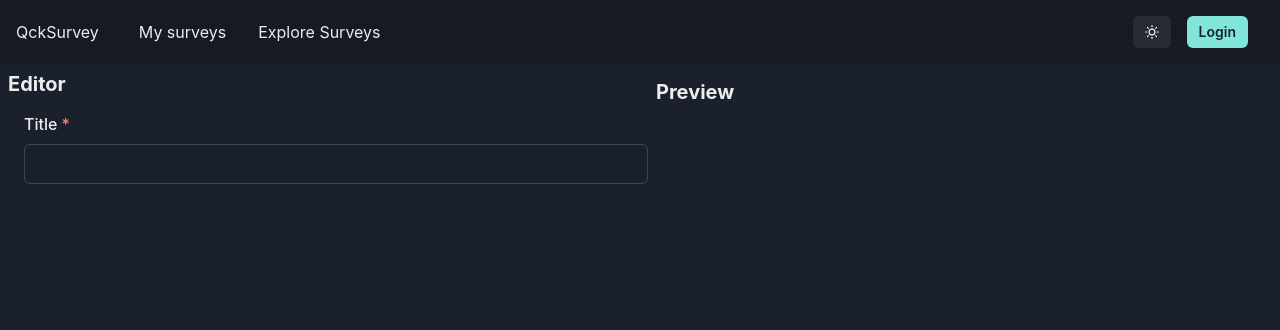
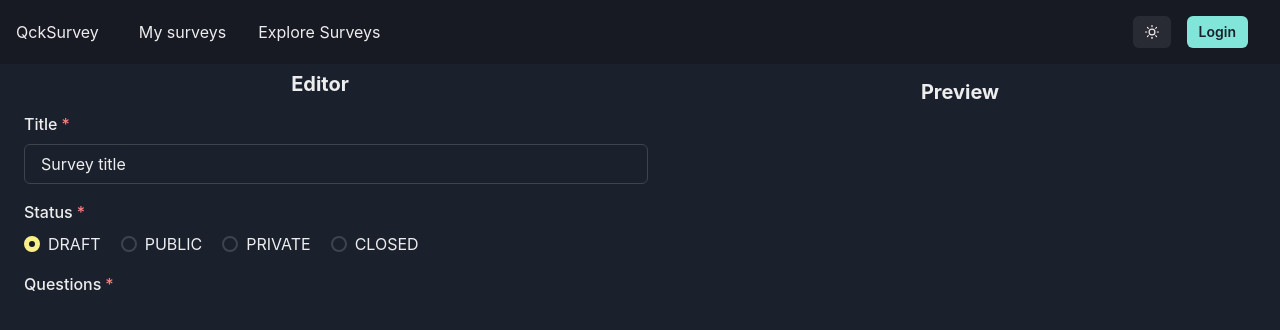
Before and after one commit to cspadar/qcksurvey-fe, a React (Vite) app: page /survey/edit in a window 1280 px wide. Shown: the top 330 px of the page. Built offline with nearby package versions, Linux system fonts and the light colour scheme.

Commit message:
add: zustand, interfaces, delete survey

```diff
--- a/package.json
+++ b/package.json
@@ -19,7 +19,8 @@
     "react-dom": "^18.2.0",
     "react-query": "^3.39.2",
     "react-router-dom": "^6.7.0",
-    "react-split-pane": "^0.1.92"
+    "react-split-pane": "^0.1.92",
+    "zustand": "^4.3.5"
   },
   "devDependencies": {
     "@types/react": "^18.0.26",
--- a/src/api/survey.ts
+++ b/src/api/survey.ts
@@ -19,9 +19,15 @@ const getSurvey = async (id: string) => {
     return response.data;
 }
 
+const deleteSurvey = async (id: string) => {
+    const response = await axiosClient.delete<ISurvey>(`/survey/${id}`);
+    return response.data;
+}
+
 const SurveyService = {
     findAllMine,
-    getSurvey
+    getSurvey,
+    deleteSurvey
 }
 
 export default SurveyService;
--- /dev/null
+++ b/src/interface/survey.ts
@@ -0,0 +1,4 @@
+export type SurveyStatus = "DRAFT" | "PUBLIC" | "PRIVATE" | "CLOSED";
+export type StatusCfg = { status: SurveyStatus, color: string };
+
+export type QuestionType = "TEXT" | "SCALE" | "MULTIPLE_CHOICE" | "SINGLE_CHOICE";
--- a/src/pages/MySurveys.tsx
+++ b/src/pages/MySurveys.tsx
@@ -15,29 +15,23 @@ import {
     Stack
 } from '@chakra-ui/react';
 import React, { useState } from 'react';
-import { useQuery } from 'react-query';
+import { useMutation, useQuery, useQueryClient } from 'react-query';
 import { useNavigate } from 'react-router-dom';
 import SurveyService from '../api/survey';
-
-type Status = "DRAFT" | "PUBLIC" | "PRIVATE" | "CLOSED";
-type StatusCfg = { status: Status, color: string };
-
-const StatusConfig: StatusCfg[] = [
-    { status: "DRAFT", color: "yellow" },
-    { status: "PUBLIC", color: "green" },
-    { status: "PRIVATE", color: "orange" },
-    { status: "CLOSED", color: "red" },
-];
+import { SurveyStatus } from '../interface/survey';
+import { STATUS_CONFIG } from '../utils/constants';
 
 const MySurveysPage = () => {
     /* State */
     const [filterTerm, setFilterTerm] = useState("");
-    const [selectedStatuses, setSelectedStatuses] = useState<Status[]>([
+    const [selectedStatuses, setSelectedStatuses] = useState<SurveyStatus[]>([
         "DRAFT", "CLOSED", "PRIVATE", "PUBLIC"
     ]);
+
     /* Hook */
     const toast = useToast();
     const navigate = useNavigate();
+    const queryClient = useQueryClient();
 
     /* API */
     const { data, isLoading } = useQuery("GET_MY_SURVEYS", SurveyService.findAllMine, {
@@ -50,8 +44,22 @@ const MySurveysPage = () => {
         }
     });
 
+    const { mutate: deletePost } = useMutation((id: string) => SurveyService.deleteSurvey(id), {
+        onSuccess() {
+            toast({ title: 'Survey deleted', status: 'success' });
+            queryClient.invalidateQueries("GET_MY_SURVEYS");
+        },
+        onError(err: any) {
+            toast({
+                title: 'Error',
+                description: err.response.data.message.toString(),
+                status: 'error',
+            });
+        }
+    });
+
     const onChangeFilterStatus = (e: React.ChangeEvent<HTMLInputElement>) => {
-        const value = e.target.defaultValue as Status;
+        const value = e.target.defaultValue as SurveyStatus;
         const checked = e.target.checked;
         if (checked) {
             setSelectedStatuses(prev => [...prev, value])
@@ -66,12 +74,17 @@ const MySurveysPage = () => {
     const filteredSurveys = data?.filter((s) => {
         const lowSurvey = s.title.toLowerCase();
         const lowTerm = filterTerm.toLowerCase();
-        return lowSurvey.includes(lowTerm) && selectedStatuses.includes(s.status as Status);
+        return lowSurvey.includes(lowTerm) && selectedStatuses.includes(s.status as SurveyStatus);
     });
 
     /* Event handlers */
     const onEdit = (surveyId: string) => {
         navigate(`/survey/edit/${surveyId}`);
+    }
+
+    const onDelete = (surveyId: string) => {
+        // TODO: Confirmation dialog...
+        deletePost(surveyId);
     }
 
     if (isLoading) return (<Spinner size={'lg'} m={3} />)
@@ -88,7 +101,7 @@ const MySurveysPage = () => {
                     value={filterTerm} />
                 <CheckboxGroup value={selectedStatuses}>
                     <Stack spacing={[1, 5]} direction={['column', 'row']}>
-                        {StatusConfig.map(sc => {
+                        {STATUS_CONFIG.map(sc => {
                             return <Checkbox
                                 key={sc.status}
                                 onChange={onChangeFilterStatus}
@@ -107,14 +120,14 @@ const MySurveysPage = () => {
                 marginTop={2}
                 bg={useColorModeValue('gray.50', 'gray.800')}>
                 {filteredSurveys ? filteredSurveys.map(survey => {
-                    const statusColor = StatusConfig.find(sc => sc.status === survey.status);
+                    const statusColor = STATUS_CONFIG.find(sc => sc.status === survey.status);
                     return <Card minW={'xs'} maxW='xs' key={survey.id}>
                         <CardBody>
                             <Flex justifyContent={'space-between'}>
                                 <Heading size='md'>{survey.title}</Heading>
                                 <Box>
-                                    <EditIcon marginX={1} color={"grey"} onClick={() => onEdit(survey.id)} />
-                                    <DeleteIcon marginX={1} color={"grey"} />
+                                    <EditIcon marginX={1} color={"grey"} cursor={"pointer"} onClick={() => onEdit(survey.id)} />
+                                    <DeleteIcon marginX={1} color={"grey"} cursor={"pointer"} onClick={() => onDelete(survey.id)} />
                                 </Box>
                             </Flex>
                             <Badge colorScheme={statusColor?.color}>
--- a/src/pages/SurveyEdit.tsx
+++ b/src/pages/SurveyEdit.tsx
@@ -7,26 +7,37 @@ import {
     FormControl,
     FormLabel,
     Heading,
+    RadioGroup,
+    Stack,
+    Radio,
 } from '@chakra-ui/react';
-import React, { useState } from 'react';
 import { useQuery } from 'react-query';
 import { useParams } from 'react-router-dom';
-import SplitPane from 'react-split-pane';
 import SurveyService from '../api/survey';
+import { SurveyStatus } from '../interface/survey';
+import { useEditorState } from '../store/editorStore';
+import { STATUS_CONFIG } from '../utils/constants';
 
 const SurveyEdit = () => {
     /* Hook */
     const toast = useToast();
     let { id } = useParams();
 
-    /* State */
-    const [title, setTitle] = useState<string>("");
+    /* Store getters */
+    const title = useEditorState(state => state.title);
+    const status = useEditorState(state => state.status);
+    const questions = useEditorState(state => state.questions);
+
+    /* Store setters */
+    const setTitle = useEditorState(state => state.setTitle);
+    const setStatus = useEditorState(state => state.setStatus);
 
     /* API */
     const { data, isLoading } = useQuery("GET_SURVEY", () => SurveyService.getSurvey(id!), {
         enabled: (!!id) as boolean,
         onSuccess: (data) => {
             setTitle(data.title);
+            setStatus(data.status as SurveyStatus);
         },
         onError: (err: any) => {
             toast({
@@ -42,14 +53,33 @@ const SurveyEdit = () => {
     return (
         <Flex justifyContent={"space-between"} alignItems={"flex-start"}>
             <Box m={2} flex="1">
-                <Heading as='h2' size='md'>Editor</Heading>
+                <Heading as='h2' size='md' textAlign={'center'}>Editor</Heading>
                 <FormControl isRequired m={4}>
                     <FormLabel>Title</FormLabel>
                     <Input type="text" value={title} onChange={(e) => setTitle(e.target.value)} />
                 </FormControl>
+                <FormControl isRequired m={4}>
+                    <FormLabel>Status</FormLabel>
+                    <RadioGroup defaultValue={STATUS_CONFIG[0].status} value={status}>
+                        <Stack spacing={5} direction='row'>
+                            {STATUS_CONFIG.map(sc => {
+                                return <Radio
+                                    key={sc.status}
+                                    onChange={() => setStatus(sc.status)}
+                                    value={sc.status}
+                                    colorScheme={sc.color}>
+                                    {sc.status}
+                                </Radio>
+                            })}
+                        </Stack>
+                    </RadioGroup>
+                </FormControl>
+                <FormControl isRequired m={4}>
+                    <FormLabel>Questions</FormLabel>
+                </FormControl>
             </Box>
             <Box m={2} flex="1">
-                <Heading as='h2' size='md' m={2}>Preview</Heading>
+                <Heading as='h2' size='md' m={2} textAlign={'center'}>Preview</Heading>
             </Box>
         </Flex>
     );
--- /dev/null
+++ b/src/store/editorStore.ts
@@ -0,0 +1,33 @@
+import create from 'zustand';
+import { QuestionType, SurveyStatus } from '../interface/survey';
+
+interface IAnswerOption {
+    id: string;
+    title: string;
+    no: number;
+}
+
+interface IQuestion {
+    id: string;
+    title: string;
+    optional: boolean;
+    no: number;
+    type: QuestionType;
+    answer_options: IAnswerOption[];
+}
+
+interface IEditorState {
+    title: string;
+    status: SurveyStatus;
+    questions: IQuestion[];
+    setTitle: (newTitle: string) => void;
+    setStatus: (newStatus: SurveyStatus) => void;
+}
+
+export const useEditorState = create<IEditorState>((set) => ({
+    title: "Survey title",
+    status: "DRAFT",
+    questions: [],
+    setTitle: (newTitle: string) => set({ title: newTitle }),
+    setStatus: (newStatus: SurveyStatus) => set({ status: newStatus })
+}));
--- a/src/utils/constants.ts
+++ b/src/utils/constants.ts
@@ -1,3 +1,13 @@
+import { StatusCfg } from "../interface/survey";
+
 /* Local Storage Keys */
 export const KEY_EMAIL = "QCK_EMAIL";
 export const KEY_JWT = "QCK_TOKEN";
+
+/* Survey Status */
+export const STATUS_CONFIG: StatusCfg[] = [
+    { status: "DRAFT", color: "yellow" },
+    { status: "PUBLIC", color: "green" },
+    { status: "PRIVATE", color: "orange" },
+    { status: "CLOSED", color: "red" },
+];
```
Also changed, not shown: 1 other file (tests, documents, lock files or other folders).
